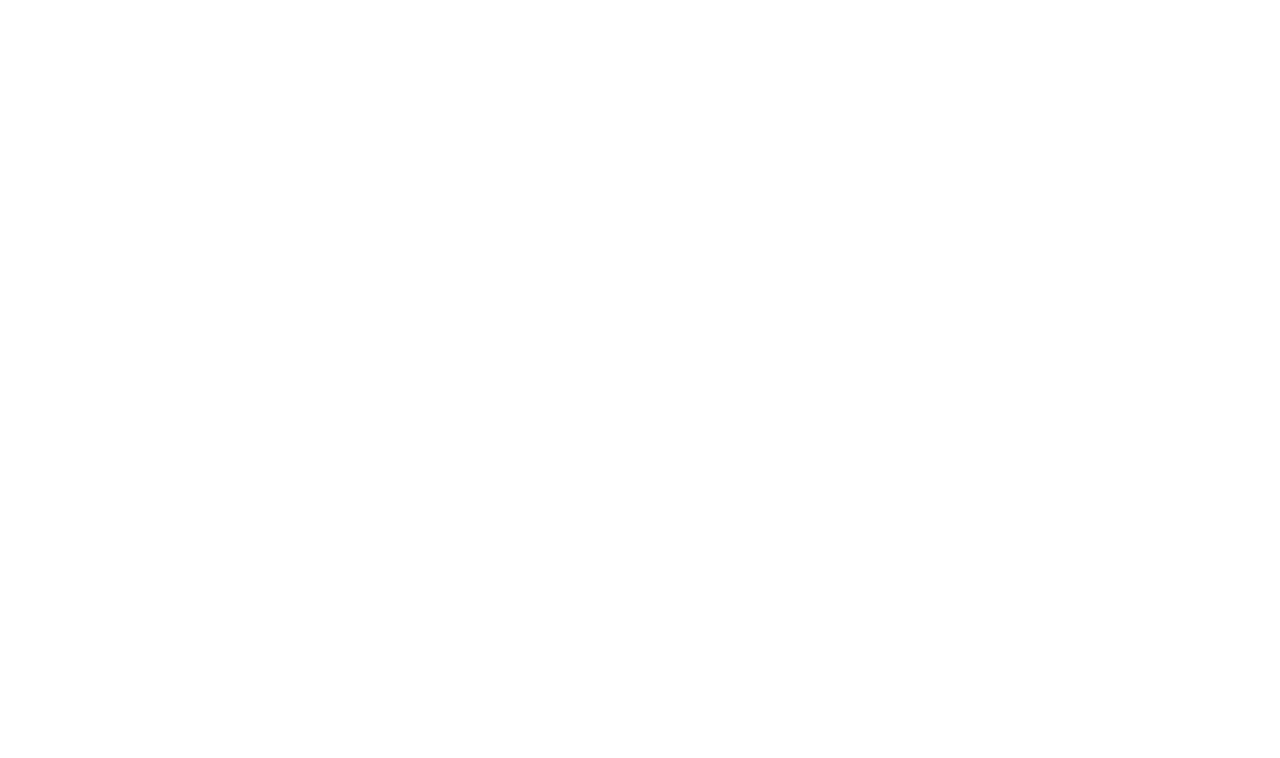
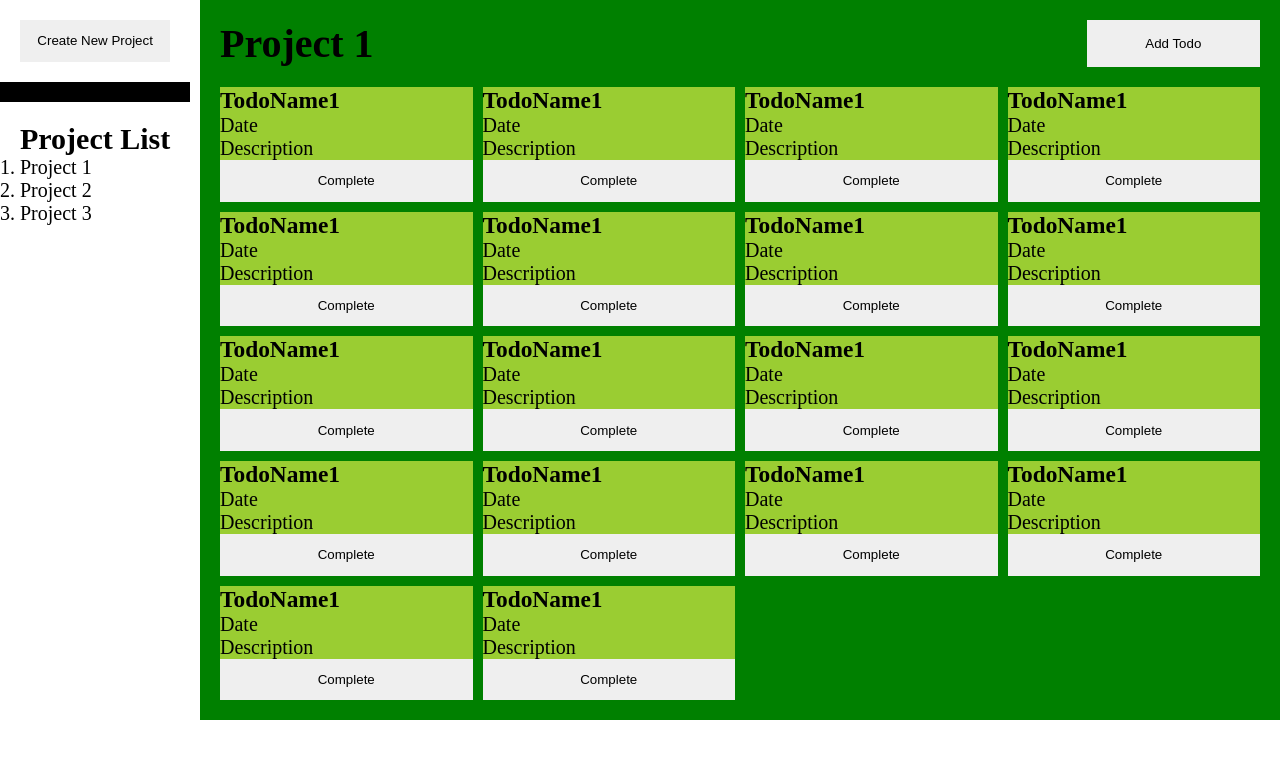
Before and after one commit to SoraK93/project-todo-list, a website built with webpack: page src/template.html in a window 1280 px wide. Built offline with nearby package versions, Linux system fonts and the light colour scheme.

Commit message:
Implement initial html & css design

```diff
--- a/src/css/style.css
+++ b/src/css/style.css
@@ -0,0 +1,80 @@
+:root {
+  font-size: calc(16px * 0.625);
+}
+
+*,
+*::after,
+*::before {
+  margin: 0;
+  padding: 0;
+  border: none;
+  box-sizing: border-box;
+}
+
+/* template page */
+body {
+  height: 100vh;
+  font-size: 2rem;
+}
+
+main {
+  display: grid;
+  grid-template-columns: 200px 100%;
+  height: 100%;
+}
+
+hr {
+  height: 1em;
+  background-color: black;
+  width: 100%;
+}
+
+button {
+  cursor: pointer;
+  width: 100%;
+  padding: 1em;
+}
+
+/* sidebar */
+.sidebar {
+  position: fixed;
+  height: 100%;
+}
+.createProject {
+  margin: 0 auto;
+}
+.projectList,
+.createProject {
+  padding: 1em;
+}
+
+/* main content */
+.project {
+  position: absolute;
+  left: 200px;
+  background-color: green;
+  padding: 1em;
+  width: calc(100% - 200px);
+}
+
+.projectHead {
+  display: grid;
+  grid-template-columns: 5fr 1fr;
+  margin-bottom: 1em;
+}
+
+.todoList {
+  display: grid;
+  grid-template-columns: repeat(auto-fit, minmax(250px, 1fr));
+  gap: 10px;
+}
+
+.todo div {
+  background-color: yellowgreen;
+  cursor: pointer;
+}
+
+.todoDetails {
+  grid-row: 1;
+  grid-column: 1/ 6;
+}
--- a/src/template.html
+++ b/src/template.html
@@ -1,11 +1,180 @@
 <!DOCTYPE html>
 <html lang="en">
-<head>
-    <meta charset="UTF-8">
-    <meta name="viewport" content="width=device-width, initial-scale=1.0">
+  <head>
+    <meta charset="UTF-8" />
+    <meta name="viewport" content="width=device-width, initial-scale=1.0" />
     <title>ToDo App</title>
-</head>
-<body>
-
-</body>
+  </head>
+  <body>
+    <main>
+      <!-- sidebar -->
+      <div class="sidebar">
+        <div class="createProject">
+          <button type="button">Create New Project</button>
+        </div>
+        <hr />
+        <div class="projectList">
+          <h2>Project List</h2>
+          <ol>
+            <li>Project 1</li>
+            <li>Project 2</li>
+            <li>Project 3</li>
+          </ol>
+        </div>
+      </div>
+      <!-- main content -->
+      <div class="project">
+        <div class="projectHead">
+          <h1>Project 1</h1>
+          <button type="button">Add Todo</button>
+        </div>
+        <div class="todoList">
+          <div class="todo">
+            <div>
+              <h3>TodoName1</h3>
+              <p>Date</p>
+              <p>Description</p>
+            </div>
+            <button type="button">Complete</button>
+          </div>
+          <div class="todo">
+            <div>
+              <h3>TodoName1</h3>
+              <p>Date</p>
+              <p>Description</p>
+            </div>
+            <button type="button">Complete</button>
+          </div>
+          <div class="todo">
+            <div>
+              <h3>TodoName1</h3>
+              <p>Date</p>
+              <p>Description</p>
+            </div>
+            <button type="button">Complete</button>
+          </div>
+          <div class="todo">
+            <div>
+              <h3>TodoName1</h3>
+              <p>Date</p>
+              <p>Description</p>
+            </div>
+            <button type="button">Complete</button>
+          </div>
+          <div class="todo">
+            <div>
+              <h3>TodoName1</h3>
+              <p>Date</p>
+              <p>Description</p>
+            </div>
+            <button type="button">Complete</button>
+          </div>
+          <div class="todo">
+            <div>
+              <h3>TodoName1</h3>
+              <p>Date</p>
+              <p>Description</p>
+            </div>
+            <button type="button">Complete</button>
+          </div>
+          <div class="todo">
+            <div>
+              <h3>TodoName1</h3>
+              <p>Date</p>
+              <p>Description</p>
+            </div>
+            <button type="button">Complete</button>
+          </div>
+          <div class="todo">
+            <div>
+              <h3>TodoName1</h3>
+              <p>Date</p>
+              <p>Description</p>
+            </div>
+            <button type="button">Complete</button>
+          </div>
+          <div class="todo">
+            <div>
+              <h3>TodoName1</h3>
+              <p>Date</p>
+              <p>Description</p>
+            </div>
+            <button type="button">Complete</button>
+          </div>
+          <div class="todo">
+            <div>
+              <h3>TodoName1</h3>
+              <p>Date</p>
+              <p>Description</p>
+            </div>
+            <button type="button">Complete</button>
+          </div>
+          <div class="todo">
+            <div>
+              <h3>TodoName1</h3>
+              <p>Date</p>
+              <p>Description</p>
+            </div>
+            <button type="button">Complete</button>
+          </div>
+          <div class="todo">
+            <div>
+              <h3>TodoName1</h3>
+              <p>Date</p>
+              <p>Description</p>
+            </div>
+            <button type="button">Complete</button>
+          </div>
+          <div class="todo">
+            <div>
+              <h3>TodoName1</h3>
+              <p>Date</p>
+              <p>Description</p>
+            </div>
+            <button type="button">Complete</button>
+          </div>
+          <div class="todo">
+            <div>
+              <h3>TodoName1</h3>
+              <p>Date</p>
+              <p>Description</p>
+            </div>
+            <button type="button">Complete</button>
+          </div>
+          <div class="todo">
+            <div>
+              <h3>TodoName1</h3>
+              <p>Date</p>
+              <p>Description</p>
+            </div>
+            <button type="button">Complete</button>
+          </div>
+          <div class="todo">
+            <div>
+              <h3>TodoName1</h3>
+              <p>Date</p>
+              <p>Description</p>
+            </div>
+            <button type="button">Complete</button>
+          </div>
+          <div class="todo">
+            <div>
+              <h3>TodoName1</h3>
+              <p>Date</p>
+              <p>Description</p>
+            </div>
+            <button type="button">Complete</button>
+          </div>
+          <div class="todo">
+            <div>
+              <h3>TodoName1</h3>
+              <p>Date</p>
+              <p>Description</p>
+            </div>
+            <button type="button">Complete</button>
+          </div>
+        </div>
+      </div>
+    </main>
+  </body>
 </html>
```
Also changed, not shown: src/createProject.html (added, +9 -0 lines), src/js/project.js (added, +9 -0 lines), src/js/todo.js (added, +78 -0 lines).
